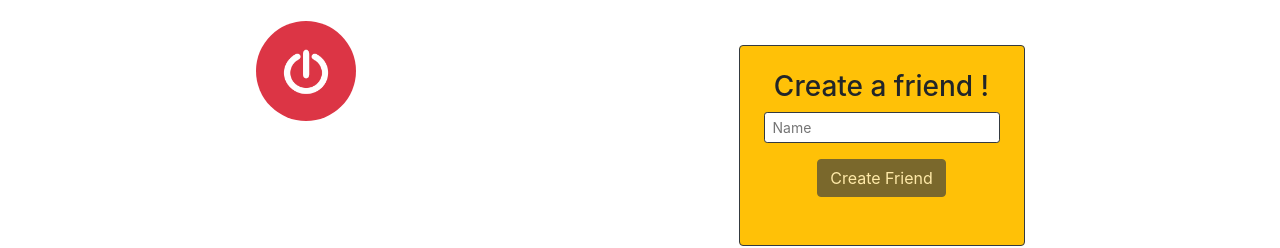
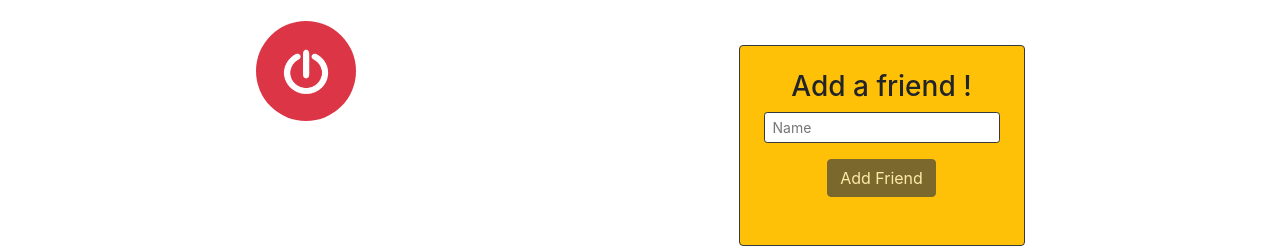
Before and after one commit to Julie-Brun/marsu-friends, an Angular app in the folder client/: page /profile/1 in a window 1280 px wide. Shown: the part 604-852 px from the top of the page. Built offline with nearby package versions, Linux system fonts and the light colour scheme; no server answers; sample sign-in values are in the browser's storage.

Commit message:
Add route and component Create Friend

```diff
--- a/client/src/app/components/marsu/create-friend/create-friend.component.html
+++ b/client/src/app/components/marsu/create-friend/create-friend.component.html
@@ -5,7 +5,7 @@
 <form class="text-center border border-dark m-4 p-4 w-100 mx-auto bg-warning rounded"
         [formGroup]="createForm"
         (ngSubmit)="onSubmitCreate()">
-    <h3>Create a friend !</h3>
+    <h3>Add a friend !</h3>
     <div class="form-group">
         <input class="form-control-sm border border-dark"
             id="name"
@@ -16,5 +16,5 @@
     </div>
     <button type="submit"
     class="btn btn-dark mb-4"
-    [disabled]="!createForm.valid">Create Friend</button>
+    [disabled]="!createForm.valid">Add Friend</button>
 </form>
```
